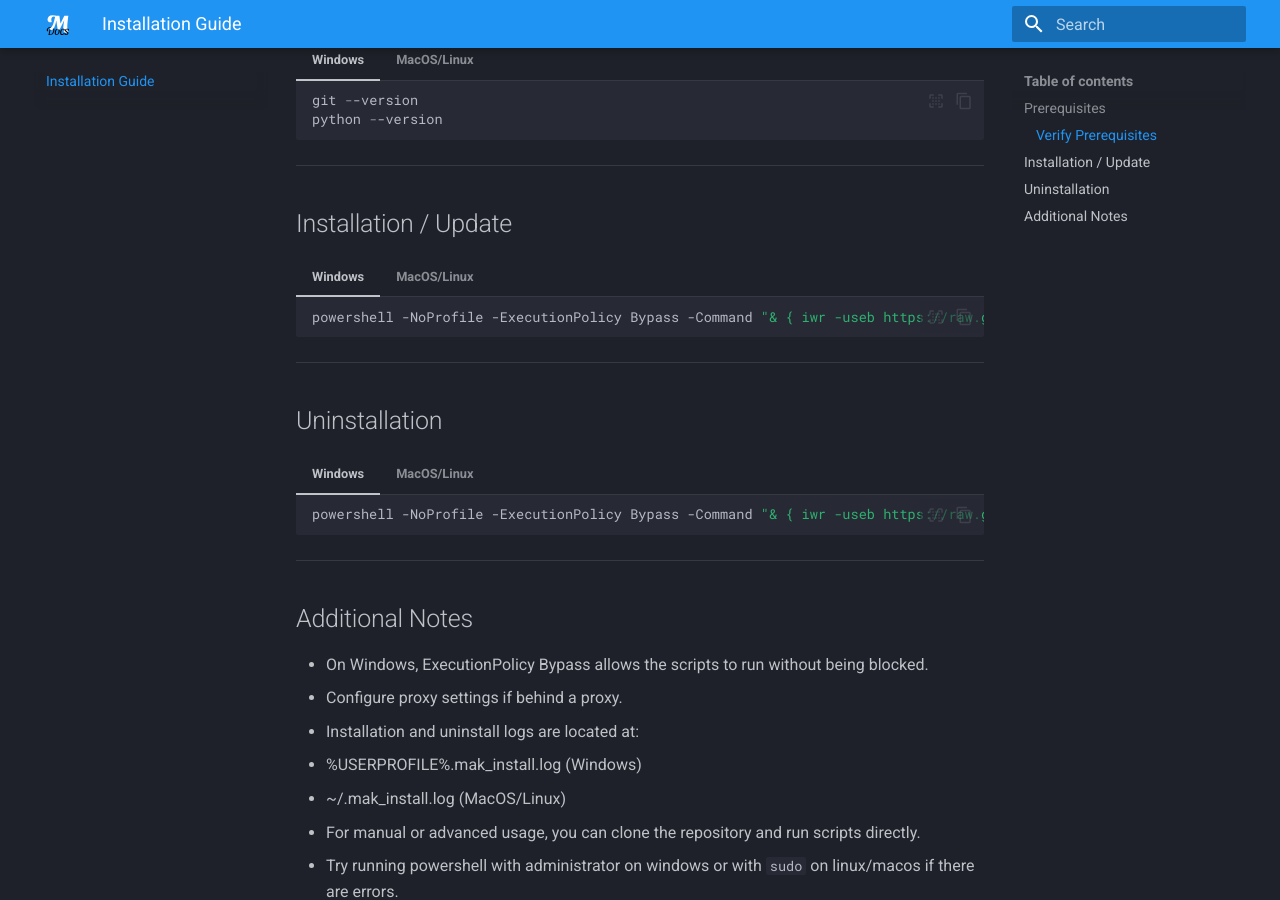
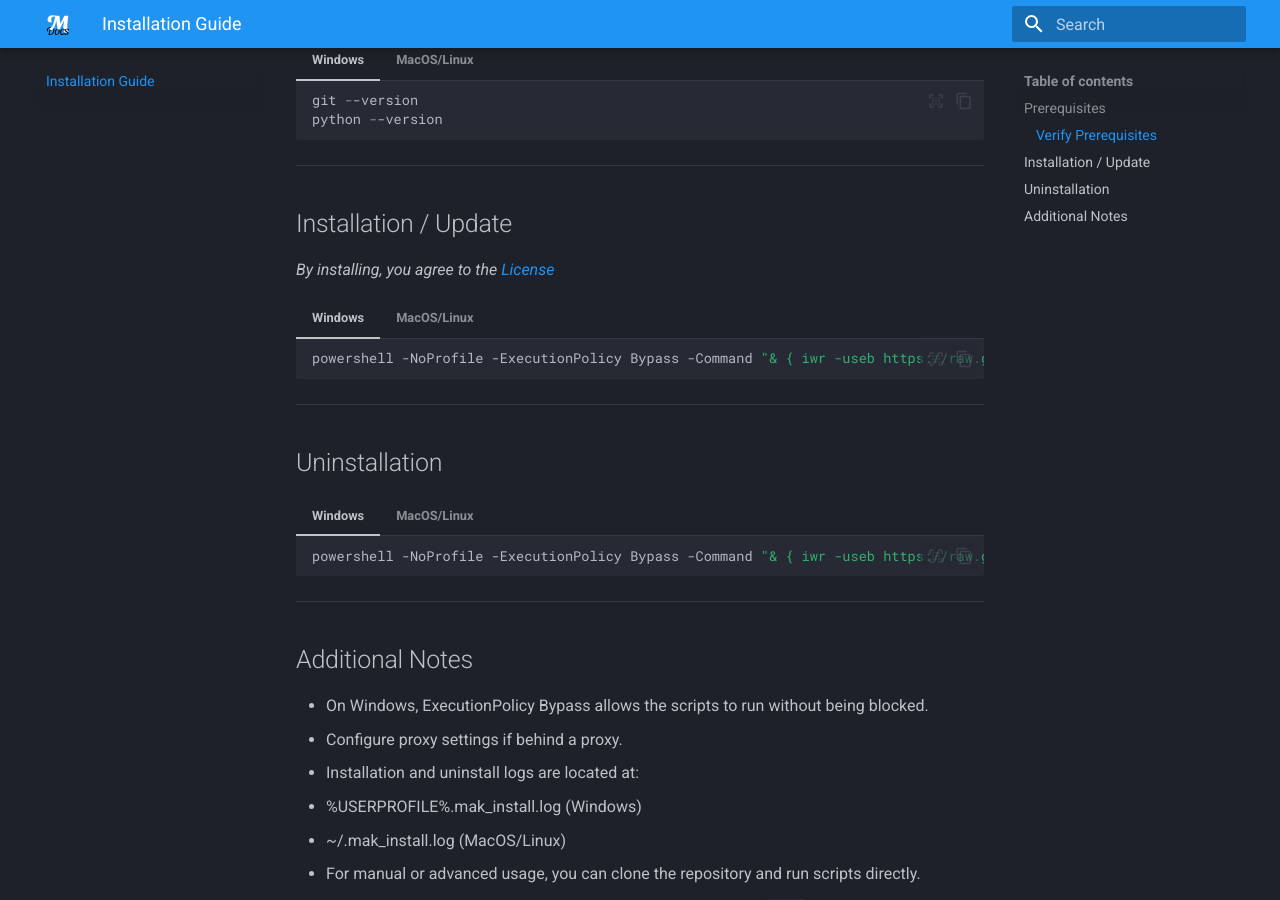
Before and after one commit to TRC-Loop/Mak, an MkDocs documentation site: the page built from docs/installation.md, in a window 1280 px wide and 900 px high, scrolled down 550 px. Built offline with MkDocs 1.6.1 and Material for MkDocs 9.7.7, drawn with Linux system fonts in a browser that asks for light colours.

Commit message:
Add License notice when installing.
https://github.com/TRC-Loop/Mak?tab=GPL-3.0-1-ov-file#readme

```diff
--- a/docs/installation.md
+++ b/docs/installation.md
@@ -32,6 +32,8 @@ Make sure the following tools are installed and accessible:
 ---
 
 ## Installation / Update
+
+*By installing, you agree to the [License](https://github.com/TRC-Loop/Mak?tab=GPL-3.0-1-ov-file#readme)*
 
 === "Windows"
 
```
Also changed, not shown: 2 other files.
